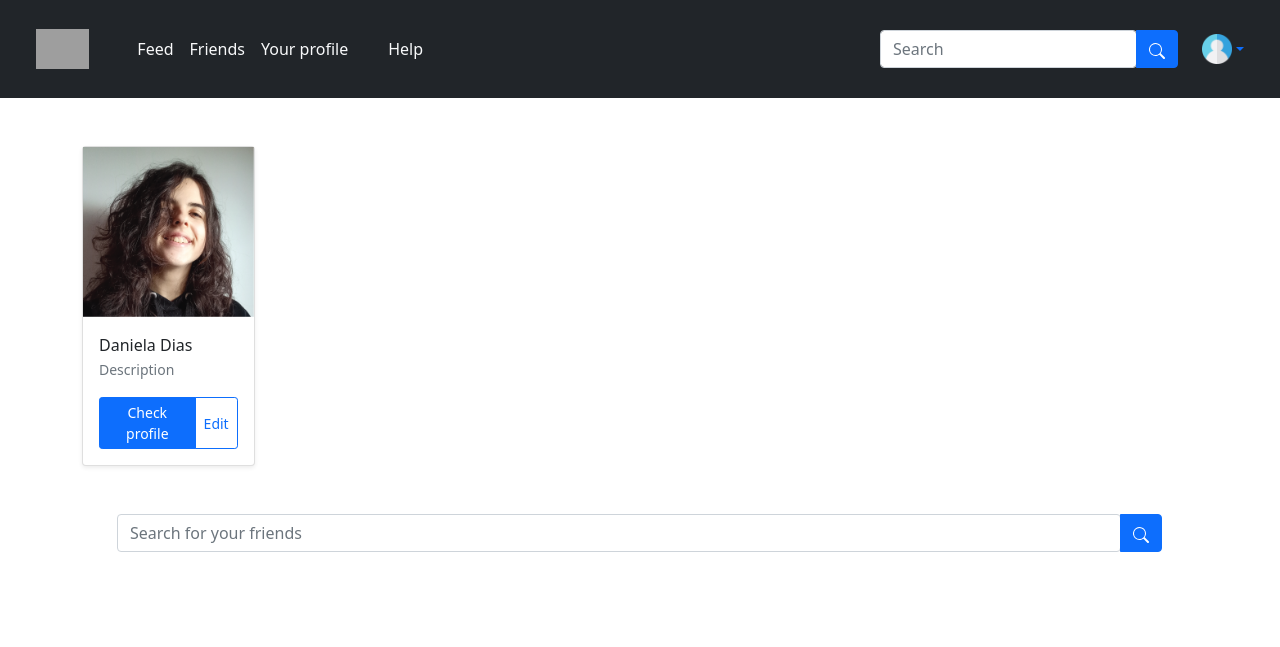
After one commit to Danielar0w0/TPW_FirstProject, a Django app: page /friends/ in a window 1280 px wide. The commit adds this page. Shown: the top 647 px of the page. Run offline with Django 3.2, Linux system fonts and the light colour scheme; grey boxes are pictures that could not be loaded.

Commit message:
Started working on friends page

```diff
--- a/FirstProject/FirstProject/urls.py
+++ b/FirstProject/FirstProject/urls.py
@@ -21,5 +21,6 @@ urlpatterns = [
     path('', views.start_screen),
     path('/', views.start_screen),
     path('admin/', admin.site.urls),
-    path('feed/', views.feed)
+    path('feed/', views.feed),
+    path('friends/', views.friends)
 ]
--- /dev/null
+++ b/FirstProject/app/templates/friends.html
@@ -0,0 +1,45 @@
+{% extends "layout.html" %}
+{% load static %}
+
+{% block content %}
+
+<div class="py-5">
+    <div class="container">
+
+        <div class="row row-cols-1 row-cols-sm-4 row-cols-md-6 g-3">
+            <div class="col">
+                <div class="card shadow-sm">
+                    <img src="{% static 'imgs/Me.png' %}" style="width: 100%; height: 80%; object-fit: cover">
+                    <div class="card-body">
+                        <p class="card-text">Daniela Dias</br>
+                            <small class="text-muted">Description</small>
+                        </p>
+
+                        <div class="d-flex justify-content-between align-items-center">
+                            <div class="btn-group">
+                                <button type="button" class="btn btn-sm btn-primary">Check profile</button>
+                                <button type="button" class="btn btn-sm btn-outline-primary">Edit</button>
+                            </div>
+                        </div>
+                    </div>
+                </div>
+            </div>
+        </div>
+
+        <div class="container-fluid py-5">
+             <form action="/search" method="post" class="px-4 input-group w-auto">
+                 {% csrf_token %}
+                 <input type="search" name="query" class="form-control rounded" placeholder="Search for your friends" aria-label="Search"/>
+
+                 <button type="button" class="btn btn-primary">
+                     <svg xmlns="http://www.w3.org/2000/svg" width="16" height="16" fill="currentColor" class="bi bi-search" viewBox="0 0 16 16">
+                         <path d="M11.742 10.344a6.5 6.5 0 1 0-1.397 1.398h-.001c.03.04.062.078.098.115l3.85 3.85a1 1 0 0 0 1.415-1.414l-3.85-3.85a1.007 1.007 0 0 0-.115-.1zM12 6.5a5.5 5.5 0 1 1-11 0 5.5 5.5 0 0 1 11 0z"></path>
+                     </svg>
+                 </button>
+             </form>
+         </div>
+
+    </div>
+</div>
+
+{% endblock %}
--- a/FirstProject/app/templates/layout.html
+++ b/FirstProject/app/templates/layout.html
@@ -22,7 +22,7 @@
                   <a class="nav-link text-light" href="/feed/">Feed</a>
                 </li>
                 <li class="nav-item">
-                  <a class="nav-link text-light" href="#">Friends</a>
+                  <a class="nav-link text-light" href="/friends/">Friends</a>
                 </li>
                 <li class="nav-item">
                   <a class="nav-link text-light" href="#">Your profile</a>
@@ -36,10 +36,16 @@
         <form action="/search" method="post" class="px-4 input-group w-auto">
            {% csrf_token %}
            <input type="search" name="query" class="form-control rounded" placeholder="Search" aria-label="Search"/>
-           <span class="input-group-text text-white border-0" id="search-addon">
+           <!-- <span class="input-group-text text-white border-0" id="search-addon">
                <i class="fas fa-search"></i>
-           </span>
-       </form>
+           </span> -->
+            <button type="button" class="btn btn-primary">
+                <svg xmlns="http://www.w3.org/2000/svg" width="16" height="16" fill="currentColor" class="bi bi-search" viewBox="0 0 16 16">
+                    <path d="M11.742 10.344a6.5 6.5 0 1 0-1.397 1.398h-.001c.03.04.062.078.098.115l3.85 3.85a1 1 0 0 0 1.415-1.414l-3.85-3.85a1.007 1.007 0 0 0-.115-.1zM12 6.5a5.5 5.5 0 1 1-11 0 5.5 5.5 0 0 1 11 0z"></path>
+                </svg>
+            </button>
+
+        </form>
 
         <div class="d-flex align-items-center">
             <a class="dropdown-toggle d-flex align-items-center hidden-arrow" href="#" id="navbarDropdownMenuLink"
@@ -62,10 +68,6 @@
     </div>
 </nav>
 
-
-
-
-
 {% block content %}
 {% endblock %}
 
--- a/FirstProject/app/views.py
+++ b/FirstProject/app/views.py
@@ -1,10 +1,17 @@
 from django.shortcuts import render
+
 
 def layout(request):
     return render(request, 'layout.html')
 
+
 def start_screen(request):
     return render(request, 'startScreen.html')
 
+
 def feed(request):
     return render(request, 'feed.html')
+
+
+def friends(request):
+    return render(request, 'friends.html')
```
Also changed, not shown: FirstProject/app/templates/feed.html (+19 -0 lines), FirstProject/app/static/imgs/Me.png (added), FirstProject/db.sqlite3.
